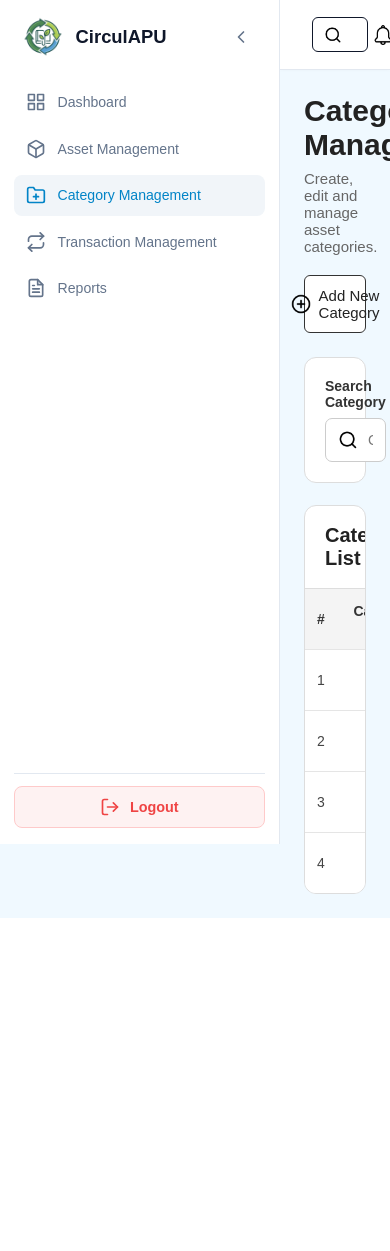
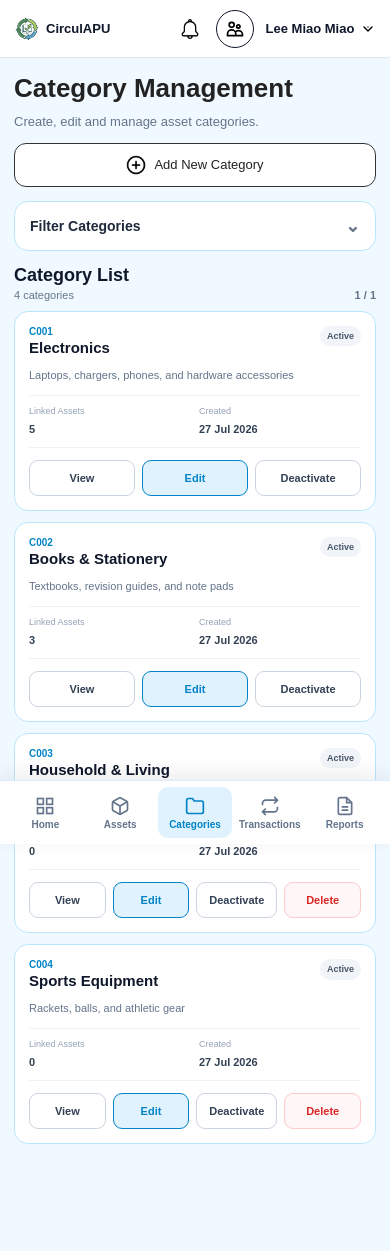
Before and after one commit to solis016100/CirculAPU, a PHP site: page /Manager/manager_categories.php in a window 390 px wide; the page is wider, and only the part inside the window is pictured. Before the commit the page ends 918 px from the top of that part, so only its background shows below. Run offline with PHP 8.4, Linux system fonts and the light colour scheme; a user stored in the database is signed in; data comes from the database, SQL or seed files in the repository.

Commit message:
manager categories mobile

```diff
--- a/Manager/manager_categories.php
+++ b/Manager/manager_categories.php
@@ -131,6 +131,7 @@ $query = compact('search','status','dateFrom','dateTo');
     <title>Category Management - CirculAPU</title>
     <link rel="stylesheet" href="../style.css">
     <link rel="stylesheet" href="manager_style.css">
+    <link rel="stylesheet" href="manager_mobile.css">
 </head>
 <body class="role-manager">
 <div class="dashboard-container">
@@ -159,7 +160,71 @@ $query = compact('search','status','dateFrom','dateTo');
 <?php elseif (($_GET['error'] ?? '') === 'active'): ?><div class="alert alert-error">This category is already active.</div>
 <?php elseif (($_GET['error'] ?? '') === 'notfound'): ?><div class="alert alert-error">Category not found.</div><?php endif; ?>
 
-<section class="management-filter">
+
+<section class="mobile-category-ui">
+<details class="mobile-filter-card" <?=($search||$status||$dateFrom||$dateTo)?'open':''?>>
+<summary><span>Filter Categories</span><?php if($search||$status||$dateFrom||$dateTo):?><small>Filters active</small><?php endif;?></summary>
+<form method="GET" class="mobile-filter-form">
+<label><span>Search</span><input name="search" placeholder="ID, name or description" value="<?=e($search)?>"></label>
+<div class="mobile-filter-grid">
+<label><span>Status</span><select name="status">
+<option value="">All</option>
+<option value="Active" <?=$status==='Active'?'selected':''?>>Active</option>
+<option value="Inactive" <?=$status==='Inactive'?'selected':''?>>Inactive</option>
+</select></label>
+<label><span>Date From</span><input type="date" name="dateFrom" value="<?=e($dateFrom)?>"></label>
+</div>
+<label><span>Date To</span><input type="date" name="dateTo" value="<?=e($dateTo)?>"></label>
+<div class="mobile-filter-actions"><a href="manager_categories.php">Reset</a><button>Apply Filters</button></div>
+</form>
+</details>
+
+<div class="mobile-section-heading">
+<div><h2>Category List</h2><p><?=$totalRows?> categor<?=$totalRows===1?'y':'ies'?></p></div>
+<span class="mobile-page-count"><?=$page?> / <?=$totalPages?></span>
+</div>
+
+<?php if(!$categories):?>
+<div class="mobile-empty-card">No categories found.</div>
+<?php else:foreach($categories as $c):
+$icon=iconPath($c['categoryIcon']);$canDelete=(int)$c['linkedAssets']===0;?>
+<article class="mobile-category-card">
+<div class="mobile-category-top">
+<div class="mobile-category-identity">
+<?php if($icon):?><span class="mobile-category-icon"><img src="<?=e($icon)?>" alt=""></span><?php endif;?>
+<div><span class="mobile-record-id"><?=e($c['categoryID'])?></span><h3><?=e($c['categoryName'])?></h3></div>
+</div>
+<span class="mobile-status-pill"><?=e($c['status'])?></span>
+</div>
+
+<?php if($c['description']):?><p class="mobile-category-desc"><?=e($c['description'])?></p><?php endif;?>
+
+<div class="mobile-category-meta">
+<div><span>Linked Assets</span><strong><?=$c['linkedAssets']?></strong></div>
+<div><span>Created</span><strong><?=date('d M Y',strtotime($c['createdDate']))?></strong></div>
+</div>
+
+<div class="mobile-card-actions">
+<a href="manager_category_view.php?categoryID=<?=e($c['categoryID'])?>">View</a>
+<a class="primary" href="manager_category_edit.php?categoryID=<?=e($c['categoryID'])?>">Edit</a>
+<button type="button" onclick="openCategoryAction('<?=$c['status']==='Active'?'deactivate':'reactivate'?>','<?=e($c['categoryID'])?>','<?=e($c['categoryName'])?>')">
+<?=$c['status']==='Active'?'Deactivate':'Reactivate'?>
+</button>
+<?php if($canDelete):?><button type="button" class="danger" onclick="openCategoryAction('delete','<?=e($c['categoryID'])?>','<?=e($c['categoryName'])?>')">Delete</button><?php endif;?>
+</div>
+</article>
+<?php endforeach;endif;?>
+
+<?php if($totalPages>1):?>
+<nav class="mobile-pagination" aria-label="Category pagination">
+<?php if($page>1):?><a href="<?=e(pageURL($query,$page-1))?>">‹</a><?php endif;?>
+<?php for($p=1;$p<=$totalPages;$p++):?><a href="<?=e(pageURL($query,$p))?>" class="<?=$p===$page?'active':''?>"><?=$p?></a><?php endfor;?>
+<?php if($page<$totalPages):?><a href="<?=e(pageURL($query,$page+1))?>">›</a><?php endif;?>
+</nav>
+<?php endif;?>
+</section>
+
+<section class="management-filter desktop-category-filter">
 <form method="GET">
     <div class="management-filter-group search">
         <label for="search">Search Category</label>
@@ -191,7 +256,7 @@ $query = compact('search','status','dateFrom','dateTo');
 </form>
 </section>
 
-<section class="management-list">
+<section class="management-list desktop-category-list">
 <div class="management-list-header">
     <h2>Category List</h2>
     <strong><?= $totalRows ?> categor<?= $totalRows === 1 ? 'y' : 'ies' ?></strong>
@@ -303,6 +368,13 @@ function openCategoryAction(action,id,name){
 <?php endif;?>
 
 </main>
+<nav class="manager-mobile-nav" aria-label="Manager mobile navigation">
+<a href="manager_dashboard.php"><svg viewBox="0 0 24 24" fill="none" stroke-width="2"><rect x="3" y="3" width="7" height="7"/><rect x="14" y="3" width="7" height="7"/><rect x="3" y="14" width="7" height="7"/><rect x="14" y="14" width="7" height="7"/></svg><span>Home</span></a>
+<a href="manager_assets.php"><svg viewBox="0 0 24 24" fill="none" stroke-width="2"><path d="M21 16V8a2 2 0 0 0-1-1.7l-7-4a2 2 0 0 0-2 0l-7 4A2 2 0 0 0 3 8v8a2 2 0 0 0 1 1.7l7 4a2 2 0 0 0 2 0l7-4A2 2 0 0 0 21 16Z"/><path d="m3.3 7 8.7 5 8.7-5M12 22V12"/></svg><span>Assets</span></a>
+<a href="manager_categories.php" class="active" aria-current="page"><svg viewBox="0 0 24 24" fill="none" stroke-width="2"><path d="M22 19a2 2 0 0 1-2 2H4a2 2 0 0 1-2-2V5a2 2 0 0 1 2-2h5l2 3h9a2 2 0 0 1 2 2Z"/></svg><span>Categories</span></a>
+<a href="manager_transactions.php"><svg viewBox="0 0 24 24" fill="none" stroke-width="2"><path d="m17 1 4 4-4 4M3 11V9a4 4 0 0 1 4-4h14M7 23l-4-4 4-4M21 13v2a4 4 0 0 1-4 4H3"/></svg><span>Transactions</span></a>
+<a href="manager_reports.php"><svg viewBox="0 0 24 24" fill="none" stroke-width="2"><path d="M14 2H6a2 2 0 0 0-2 2v16a2 2 0 0 0 2 2h12a2 2 0 0 0 2-2V8Z"/><path d="M14 2v6h6M8 13h8M8 17h8"/></svg><span>Reports</span></a>
+</nav>
 </div>
 </div>
 </body>
--- a/Manager/manager_mobile.css
+++ b/Manager/manager_mobile.css
@@ -2,6 +2,7 @@
 .mobile-activity-list,
 .mobile-asset-tools,
 .mobile-asset-list,
+.mobile-category-ui,
 .manager-mobile-nav{
     display:none;
 }
@@ -550,6 +551,23 @@
 }
 
 
+/* Category Management mobile design */
+@media(max-width:600px){
+    .desktop-category-filter,.desktop-category-list{display:none!important}
+    .mobile-category-ui{display:block}
+    .mobile-category-card{margin-bottom:11px;padding:14px;border:1px solid #bae6fd;border-radius:14px;background:#fff}
+    .mobile-category-top{display:flex;align-items:flex-start;justify-content:space-between;gap:10px}
+    .mobile-category-identity{min-width:0;display:flex;align-items:center;gap:10px}
+    .mobile-category-icon{width:42px;height:42px;flex:0 0 42px;display:flex;align-items:center;justify-content:center;border-radius:11px;background:var(--badge-bg)}
+    .mobile-category-icon img{width:26px;height:26px;object-fit:contain}
+    .mobile-category-identity h3{margin:0;font-size:15px;line-height:1.25;color:#0f172a;overflow-wrap:anywhere}
+    .mobile-category-desc{margin:10px 0 0;font-size:11px;line-height:1.4;color:#64748b}
+    .mobile-category-meta{margin:12px 0;padding:10px 0;display:grid;grid-template-columns:1fr 1fr;gap:8px;border-block:1px solid #eef2f7}
+    .mobile-category-meta span{display:block;margin-bottom:3px;font-size:9px;color:#94a3b8}
+    .mobile-category-meta strong{font-size:11px;color:#334155}
+}
+
+
 /* Mobile header brand only */
 @media(max-width:600px){
     .role-manager .app-header::before{
```
